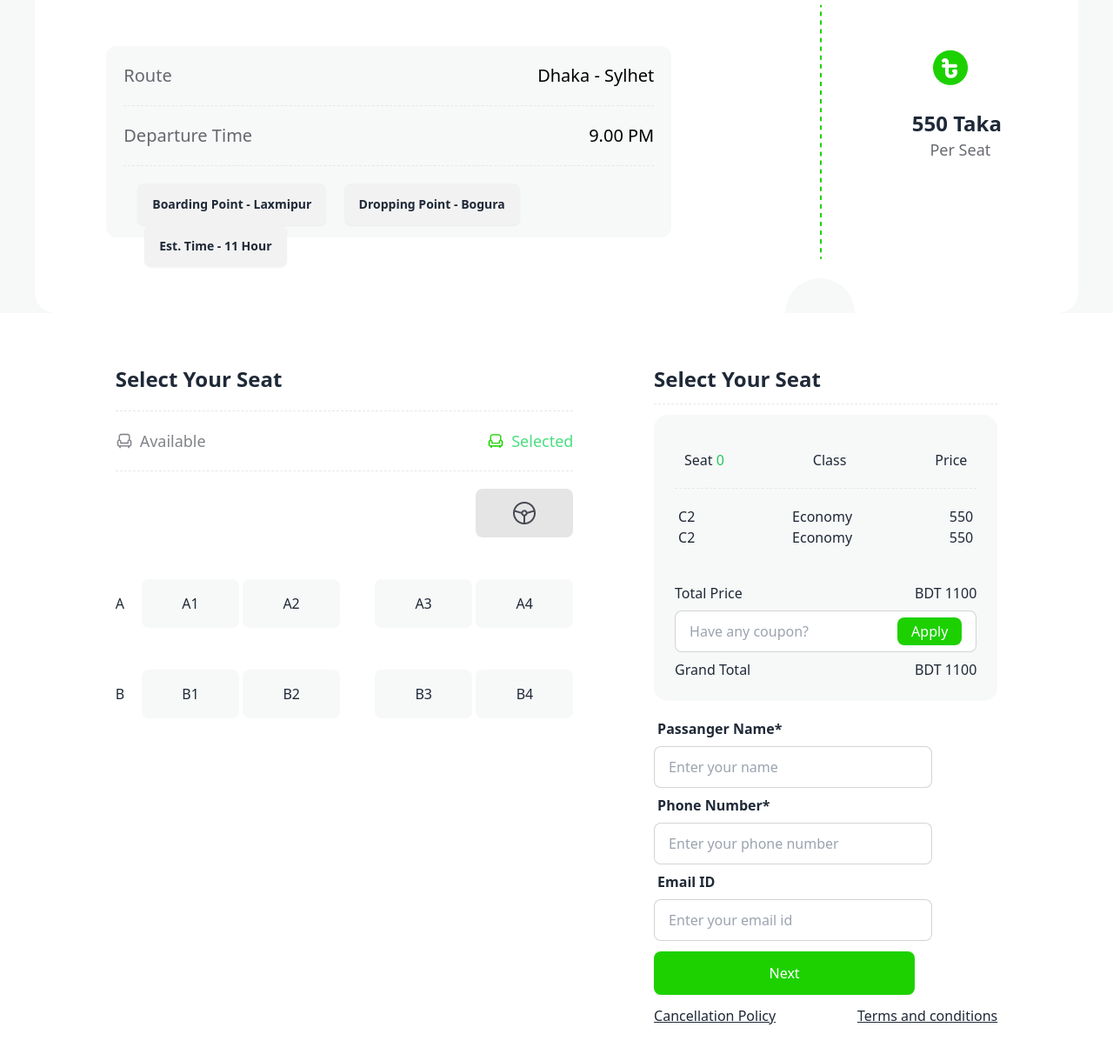
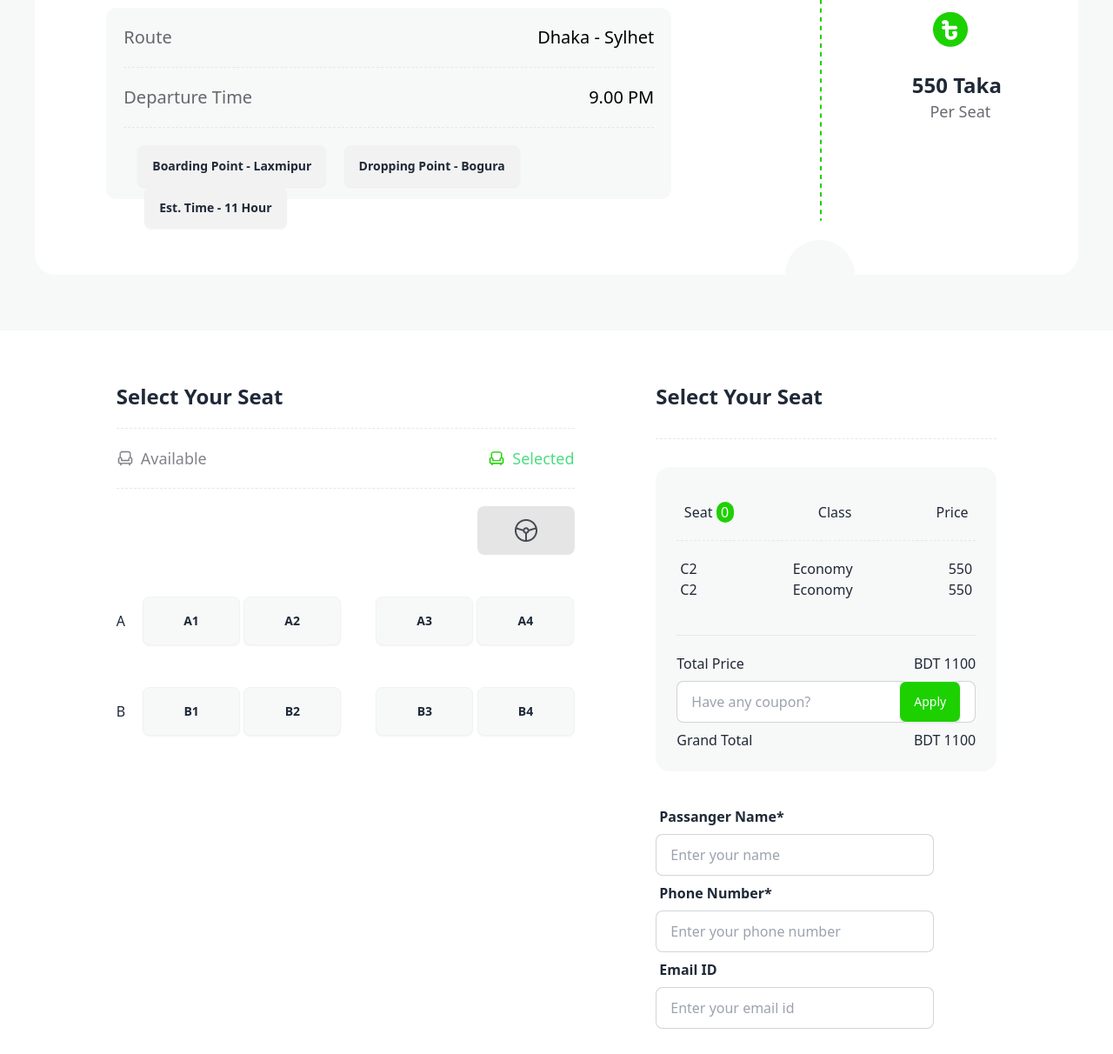
Before and after one commit to Adib227/bus-ticket-assignment, a plain HTML site: page index.html in a window 1280 px wide. Shown: the part 1723-2935 px from the top of the page at 87% size. Drawn offline with nearby package versions, Linux system fonts and the light colour scheme.

Commit message:
button fixed

```diff
--- a/index.html
+++ b/index.html
@@ -59,11 +59,14 @@
     <!-- Banner section. -->
 
     <section class="bg-[url(images/banner.png)] bg-no-repeat bg-top ">
+
       <div class=" mx-auto text-center ">
+
         <h1 class="text-8xl font-bold pt-14 pb-8 font-raleway"><span class="text-white ">End-to-End Travel
             with</span><br><span class="text-[#1DD100]">P
             Paribahan</span>
         </h1>
+
         <p class="text-lg text-white pb-8">Yes, you can run unit tests and view the results directly within the app.
           <br>The
           integrated
@@ -71,7 +74,9 @@
           allow for a
           streamlined .
         </p>
+
         <button class="btn rounded-xl border-[#1DD100] bg-[#1DD100] text-lg">Buy Tickets</button>
+
         <div class="flex justify-evenly mt-16 font-inter">
           <div class="card card-side bg-base-100 shadow-lg ">
             <img class="w-16 h-16  ml-5 mt-8" src="images/people.png" alt="">
@@ -157,7 +162,7 @@
 
   <!-- first part start -->
 
-  <section class="bg-[#F7F8F8FF] rounded-t-3xl">
+  <section class="bg-[#F7F8F8FF] rounded-t-3xl pb-16">
     <!-- Greenline Section -->
     <div class="">
       <div class="text-center mt-12 pt-16 pb-10">
@@ -169,10 +174,10 @@
           allow for a
           streamlined.</p>
       </div>
-      <div class="max-w-[1200px] mx-auto bg-white flex mt-5  gap-x-5 justify-between pt-6 rounded-3xl">
+      <div class="max-w-[1200px] mx-auto bg-white flex  gap-x-5 justify-between  rounded-3xl">
         <div class="flex ml-5 gap-x-5">
-          <img class="w-16 h-12" src="images/bus-logo.png" alt="">
-          <div>
+          <img class="w-16 h-12 mt-8" src="images/bus-logo.png" alt="">
+          <div class="mt-8">
             <h1 class="font-bold text-2xl">Greenline Paribahan</h1>
             <p class="text-[#03071299]">Coach-009-WEB ! AC_Business</p>
           </div>
@@ -196,7 +201,7 @@
         </div>
 
         <div>
-          <button class="btn rounded-lg bg-[#1DD10026] text-[#1DD100] -ml-48 w-40"><img src="images/seat-new.png"
+          <button class="btn rounded-lg bg-[#1DD10026] text-[#1DD100] -ml-48 w-40 mt-8"><img src="images/seat-new.png"
               alt="">8
             Seats left</button>
         </div>
@@ -221,7 +226,7 @@
   <!-- second part start -->
 
   <section class="w-[1200px] mx-auto bg-white rounded-xl pt-8 flex justify-evenly mt-7">
-    <div id="seat-1" class="">
+    <div class="">
       <div>
         <h1 class="text-2xl font-semibold">Select Your Seat</h1>
       </div>
@@ -240,58 +245,58 @@
       </div>
       <hr class="text-[#03071233] border-dashed my-5">
       <div class="flex justify-end">
-        <button class="w-28 h-14 bg-[#0307121A] rounded-lg text-center py-4 seat-name">
+        <button class="w-28 h-14  bg-[#0307121A] rounded-lg text-center py-4 seat-name">
           <img class="ml-10 -mt-1
           " src="images/steering.png" alt="">
         </button>
 
       </div>
-      <div id="seat-number" class=" gap-5 mt-12">
+      <div class=" gap-5 mt-12">
         <div class="flex gap-x-5">
           <p class="mt-4">A</p>
           <div>
-            <button class="w-28 h-14 bg-[#F7F8F8] rounded-lg text-center py-4 seat-name">
+            <button class="w-28 h-14 btn bg-[#F7F8F8] rounded-lg text-center py-4 seat-name">
               <p>A1</p>
             </button>
-            <button class="w-28 h-14 bg-[#F7F8F8] rounded-lg text-center py-4 seat-name">
+            <button class="w-28 h-14 btn bg-[#F7F8F8] rounded-lg text-center py-4 seat-name">
               <p>A2</p>
           </div>
           <br>
           <div class="">
             </button>
-            <button class="w-28 h-14 bg-[#F7F8F8] rounded-lg text-center py-4 seat-name">
+            <button class="w-28 h-14 btn bg-[#F7F8F8] rounded-lg text-center py-4 seat-name">
               <p>A3</p>
             </button>
-            <button class="w-28 h-14 bg-[#F7F8F8] rounded-lg text-center py-4 seat-name">
+            <button class="w-28 h-14 btn bg-[#F7F8F8] rounded-lg text-center py-4 seat-name">
               <p>A4</p>
             </button>
           </div>
         </div>
       </div>
-      <div id="seat-number" class=" gap-5 mt-12">
+      <div class=" gap-5 mt-12">
         <div class="flex gap-x-5">
           <p class="mt-4">B</p>
           <div>
-            <button class="w-28 h-14 bg-[#F7F8F8] rounded-lg text-center py-4 seat-name">
+            <button class="w-28 h-14 btn bg-[#F7F8F8] rounded-lg text-center py-4 seat-name">
               <p>B1</p>
             </button>
-            <button class="w-28 h-14 bg-[#F7F8F8] rounded-lg text-center py-4 seat-name">
+            <button class="w-28 h-14 btn bg-[#F7F8F8] rounded-lg text-center py-4 seat-name">
               <p>B2</p>
           </div>
           <br>
           <div class="">
             </button>
-            <button class="w-28 h-14 bg-[#F7F8F8] rounded-lg text-center py-4 seat-name">
+            <button class="w-28 h-14 btn bg-[#F7F8F8] rounded-lg text-center py-4 seat-name">
               <p>B3</p>
             </button>
-            <button class="w-28 h-14 bg-[#F7F8F8] rounded-lg text-center py-4 seat-name">
+            <button class="w-28 h-14 btn bg-[#F7F8F8] rounded-lg text-center py-4 seat-name">
               <p>B4</p>
             </button>
           </div>
         </div>
       </div>
     </div>
-    <di class=" space-y-3">
+    <div class=" space-y-8">
       <div>
         <h1 class="text-2xl font-semibold">Select Your Seat</h1>
       </div>
@@ -299,7 +304,7 @@
 
       <div class="bg-[#F7F8F8] p-6 rounded-2xl">
         <div class="flex justify-around items-center mt-4 gap-20 font-medium text-base">
-          <p>Seat <span class="text-green-500" id="seats-count">0</span></p>
+          <p>Seat <button class="bg-[#1DD100] w-5 h-6 rounded-full"><span class="text-white">0</span></button></p>
           <p>Class</p>
           <p>Price</p>
         </div>
@@ -317,7 +322,9 @@
             <p>550</p>
           </div>
         </div>
+
         <div class="pt-10">
+          <hr class="mb-5">
           <div class="flex justify-between items-center">
             <p class="font-medium text-base">Total Price</p>
             <p class="font-medium text-base">BDT 1100</p>
@@ -325,7 +332,7 @@
           <div class="my-2">
             <label class="input input-bordered flex items-center gap-2">
               <input type="text" class="grow" placeholder="Have any coupon?" />
-              <span id="apply-btn" class="bg-[#1DD100] px-4 py-1 text-white font-normal rounded-lg">Apply</span>
+              <span id="apply-btn" class="bg-[#1DD100] btn px-4 text-white font-normal rounded-lg h-[10px]">Apply</span>
             </label>
           </div>
           <div class="flex justify-between items-center">
@@ -357,13 +364,16 @@
         </label>
       </div>
       <button id="next-btn"
-        class="bg-[#1DD100] text-base font-medium text-white w-[300px] h-[50px] rounded-lg">Next</button>
+        class="bg-[#1DD100] btn text-base font-medium text-white w-[300px] h-[50px] rounded-lg">Next</button>
       <div class="flex justify-between">
         <p class="underline">Cancellation Policy</p>
         <p class="underline">Terms and conditions</p>
       </div>
-      </div>
+
+    </div>
   </section>
+
+  <!-- second part end -->
 
   <!-- footer section -->
 
--- a/stytles/styles.css
+++ b/stytles/styles.css
@@ -7,5 +7,4 @@
 *{
    font-family: "Raleway", sans-serif;
    font-family: "Inter", sans-serif;
-
 }
```
